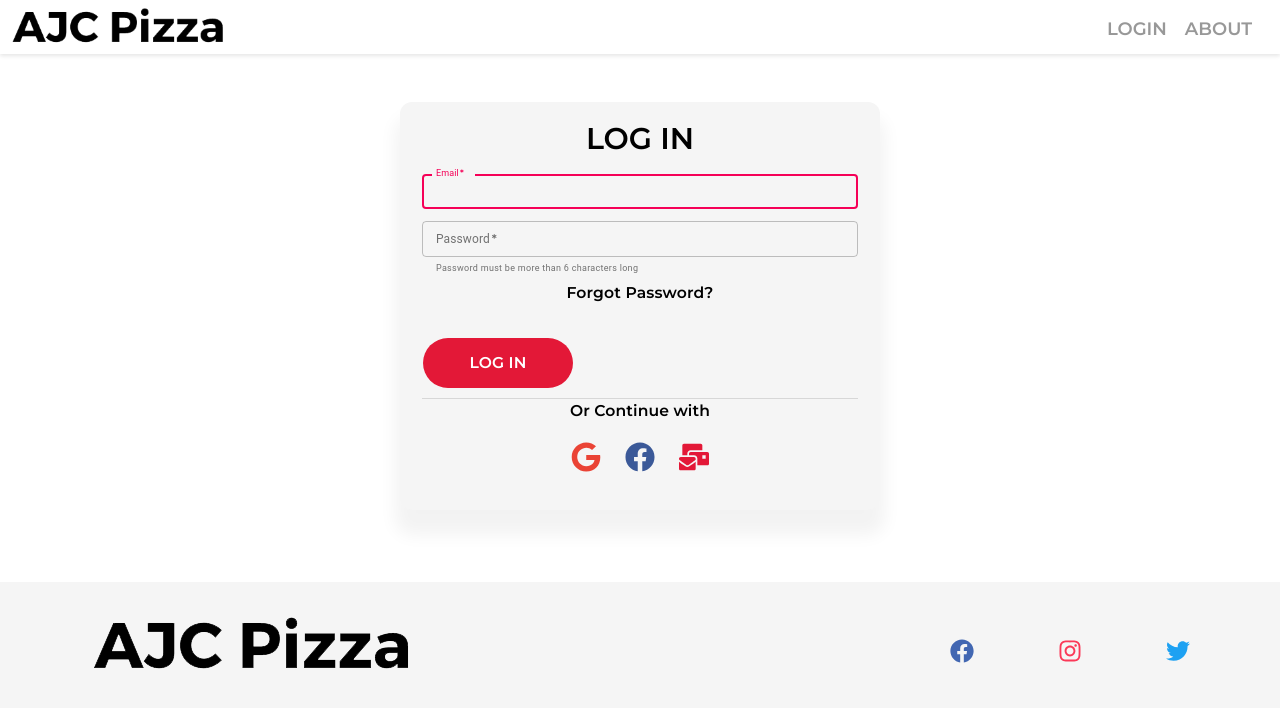
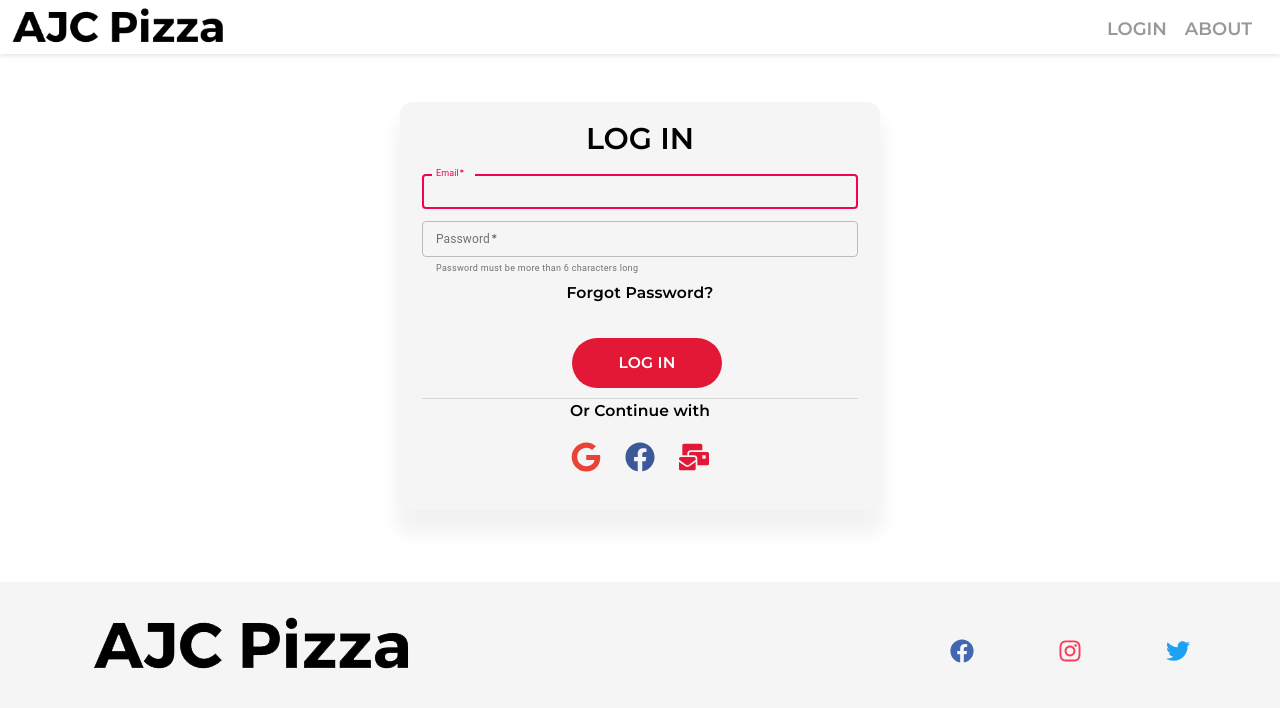
Before and after one commit to StarSoftwareDevelopers/my-app--AJC-PIZZA-, a React (Create React App) app: page /login in a window 1280 px wide. Shown: the top 708 px of the page. Built offline with nearby package versions, Linux system fonts and the light colour scheme; no server answers.

Commit message:
textfield to secondary

```diff
--- a/src/pages/Check-out/check-out.scss
+++ b/src/pages/Check-out/check-out.scss
@@ -13,7 +13,7 @@
   }
 }
 
-.btn {
-  align-content: center;
-  margin-left: 1px;
-}
+// .btn {
+//   align-content: center;
+//   margin-left: 1px;
+// }
--- a/src/pages/Check-out/index.js
+++ b/src/pages/Check-out/index.js
@@ -72,6 +72,7 @@ const checkOut = (props) => {
                 label="Full Name"
                 fullWidth
                 variant="outlined"
+                color="secondary"
                 required
               />
               <TextField
@@ -80,12 +81,14 @@ const checkOut = (props) => {
                 label="Email"
                 fullWidth
                 variant="outlined"
+                color="secondary"
                 required
               />
               <TextField
                 margin="dense"
                 type="text"
                 label="Address"
+                color="secondary"
                 fullWidth
                 variant="outlined"
                 required
@@ -94,6 +97,7 @@ const checkOut = (props) => {
                 id="date"
                 label="Delivery Date"
                 type="date"
+                color="secondary"
                 fullWidth
                 defaultValue="2017-05-24"
                 InputLabelProps={{
@@ -112,6 +116,7 @@ const checkOut = (props) => {
               <TextField
                 margin="dense"
                 id="gcash-num"
+                color="secondary"
                 label="Gcash Number"
                 type="number"
                 fullWidth
```
